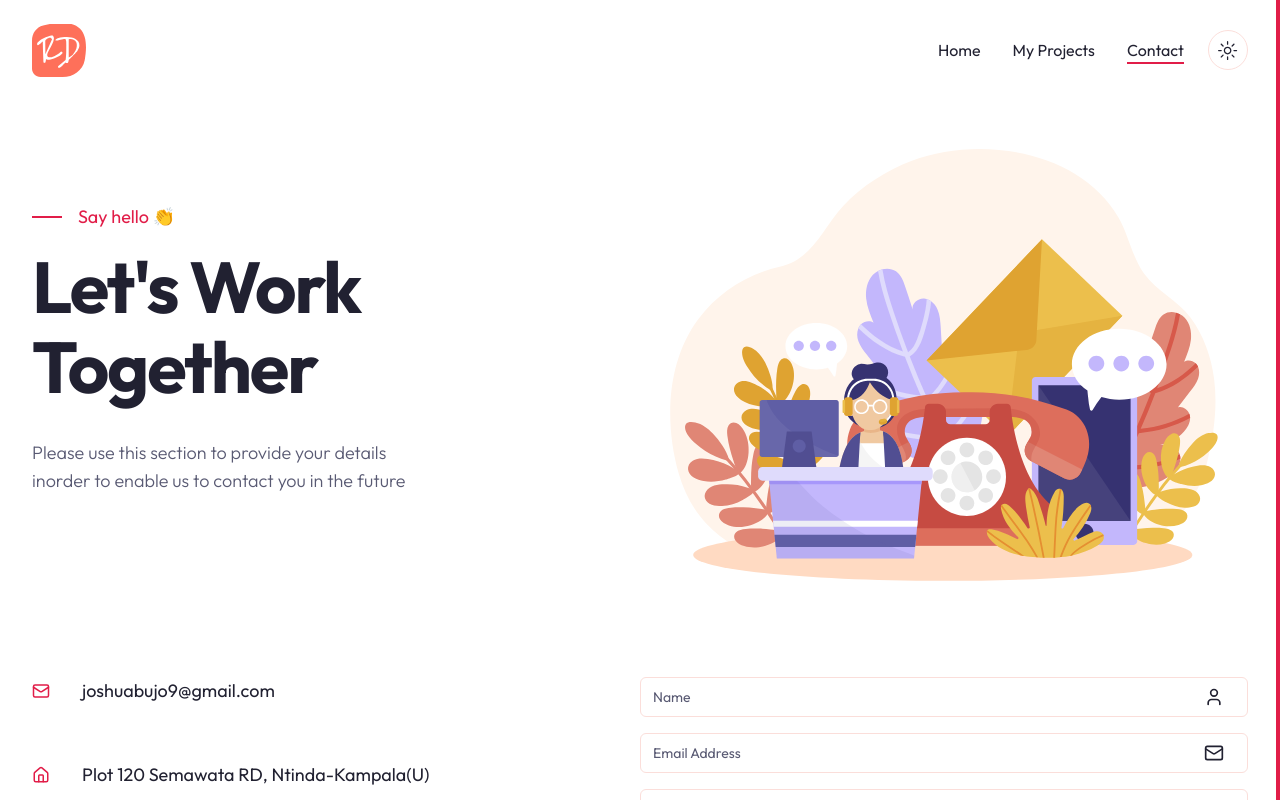
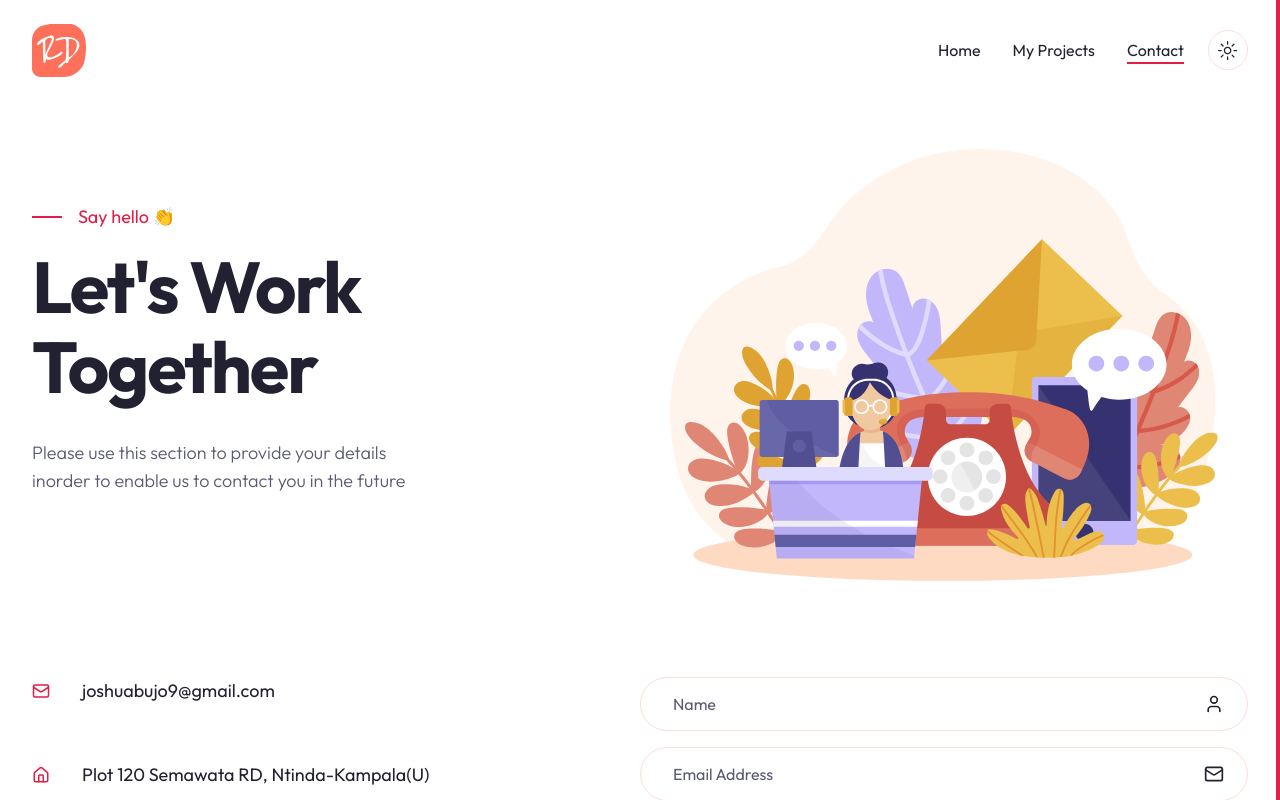
Before and after one commit to joshuabusinge/myportfolio, a Next.js app: page /contact in a window 1280 px wide. Shown: the top 800 px of the page. Built offline with nearby package versions, Linux system fonts and the light colour scheme.

Commit message:
updated the input ui component

```diff
--- a/components/ui/input.jsx
+++ b/components/ui/input.jsx
@@ -1,19 +1,20 @@
-import * as React from "react"
+import * as React from "react";
 
-import { cn } from "@/lib/utils"
+import { cn } from "@/lib/utils";
 
 const Input = React.forwardRef(({ className, type, ...props }, ref) => {
   return (
-    (<input
+    <input
       type={type}
       className={cn(
-        "flex h-10 w-full rounded-md border border-input bg-background px-3 py-2 text-sm ring-offset-background file:border-0 file:bg-transparent file:text-sm file:font-medium placeholder:text-muted-foreground focus-visible:outline-none focus-visible:ring-2 focus-visible:ring-ring focus-visible:ring-offset-2 disabled:cursor-not-allowed disabled:opacity-50",
+        "flex h-[54px] w-full rounded-full border border-input bg-background px-8 py-2 text-base ring-offset-background file:border-0 file:bg-transparent file:text-sm file:font-medium placeholder:text-muted-foreground focus-visible:outline-none focus-visible:ring-2 focus-visible:ring-ring focus-visible:ring-offset-2 disabled:cursor-not-allowed disabled:opacity-50",
         className
       )}
       ref={ref}
-      {...props} />)
+      {...props}
+    />
   );
-})
-Input.displayName = "Input"
+});
+Input.displayName = "Input";
 
-export { Input }
+export { Input };
```
